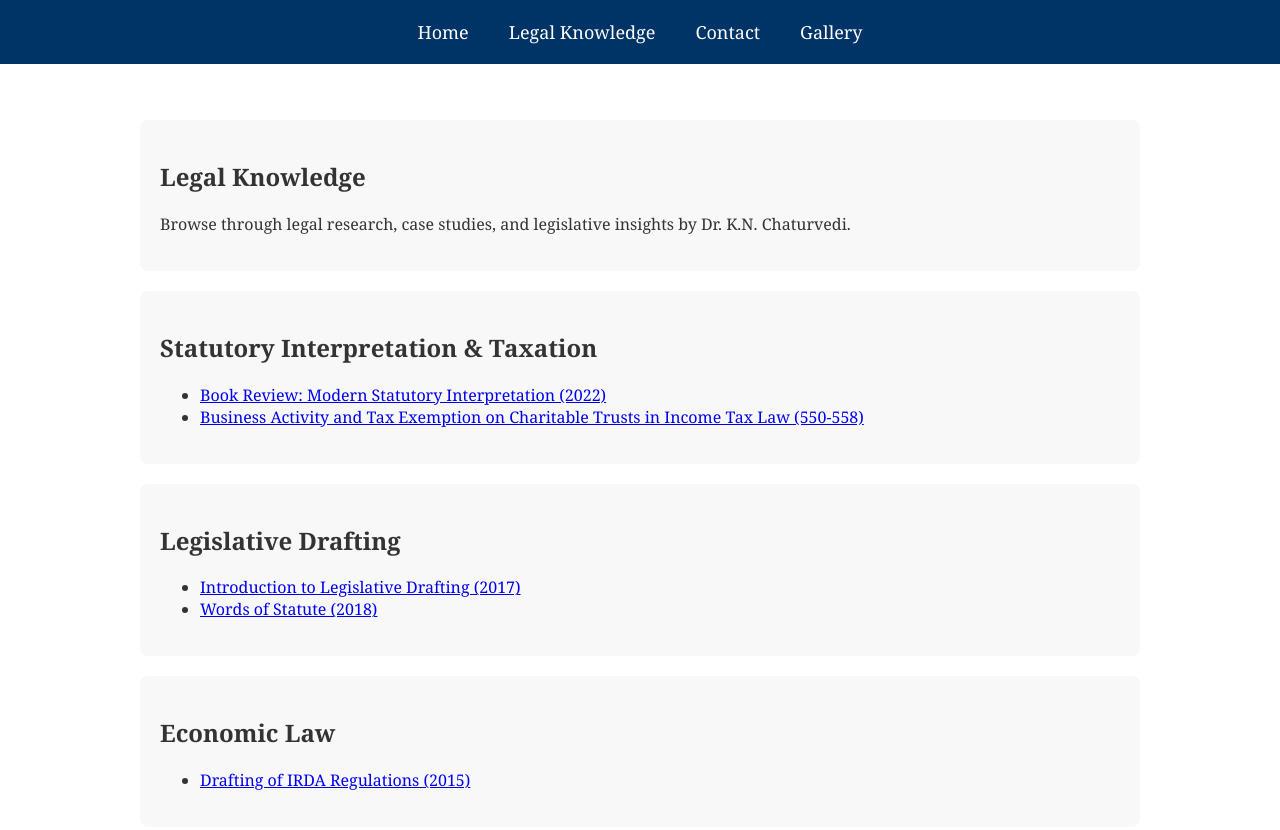
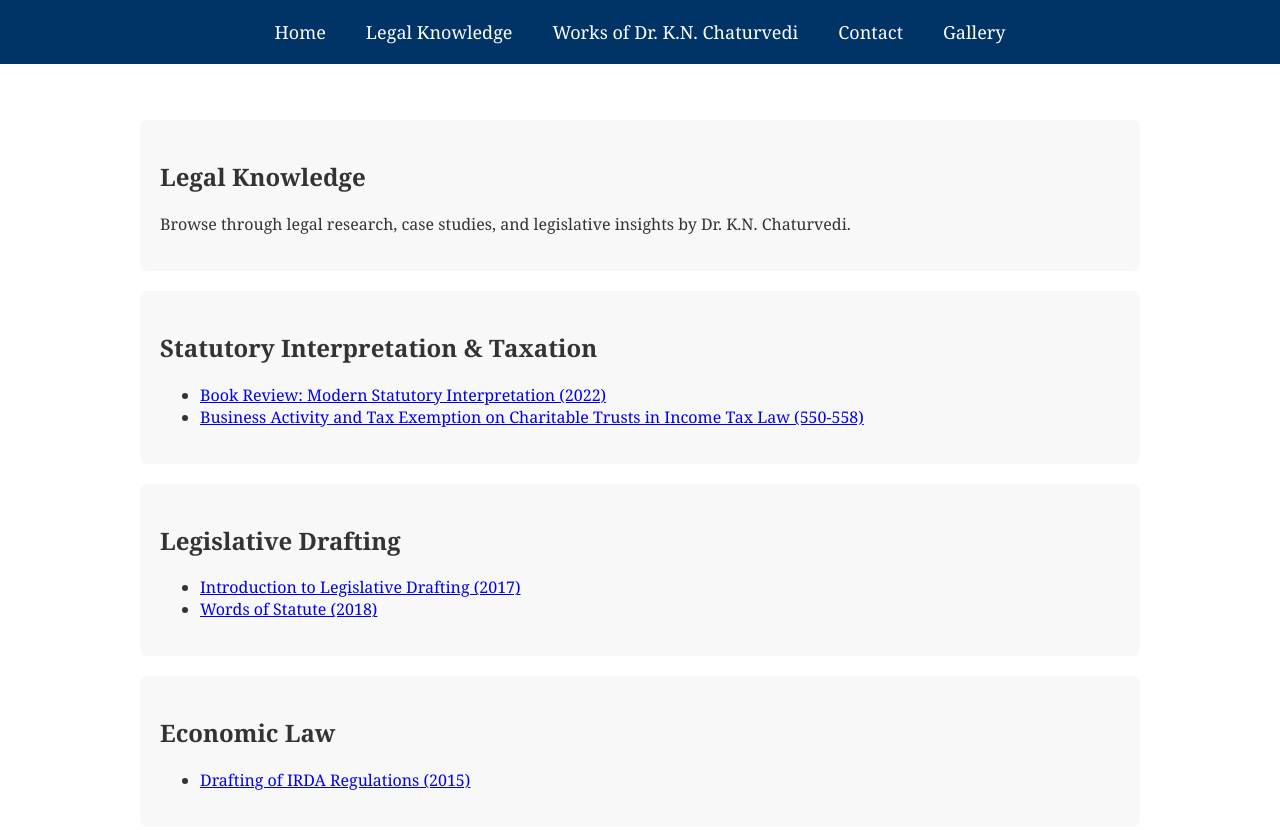
Before and after one commit to knchaturvedi-c41/new_law_website, a plain HTML site: page legal-knowledge.html in a window 1280 px wide. Shown: the top 830 px of the page. Drawn offline with Linux system fonts and the light colour scheme.

Commit message:
Update legal-knowledge.html

```diff
--- a/legal-knowledge.html
+++ b/legal-knowledge.html
@@ -14,6 +14,7 @@
         <ul class="nav-links">
             <li><a href="index.html">Home</a></li>
             <li><a href="legal-knowledge.html">Legal Knowledge</a></li>
+            <li><a href="works.html">Works of Dr. K.N. Chaturvedi</a></li>
             <li><a href="contact.html">Contact</a></li>
             <li><a href="gallery.html">Gallery</a></li>
         </ul>
```
